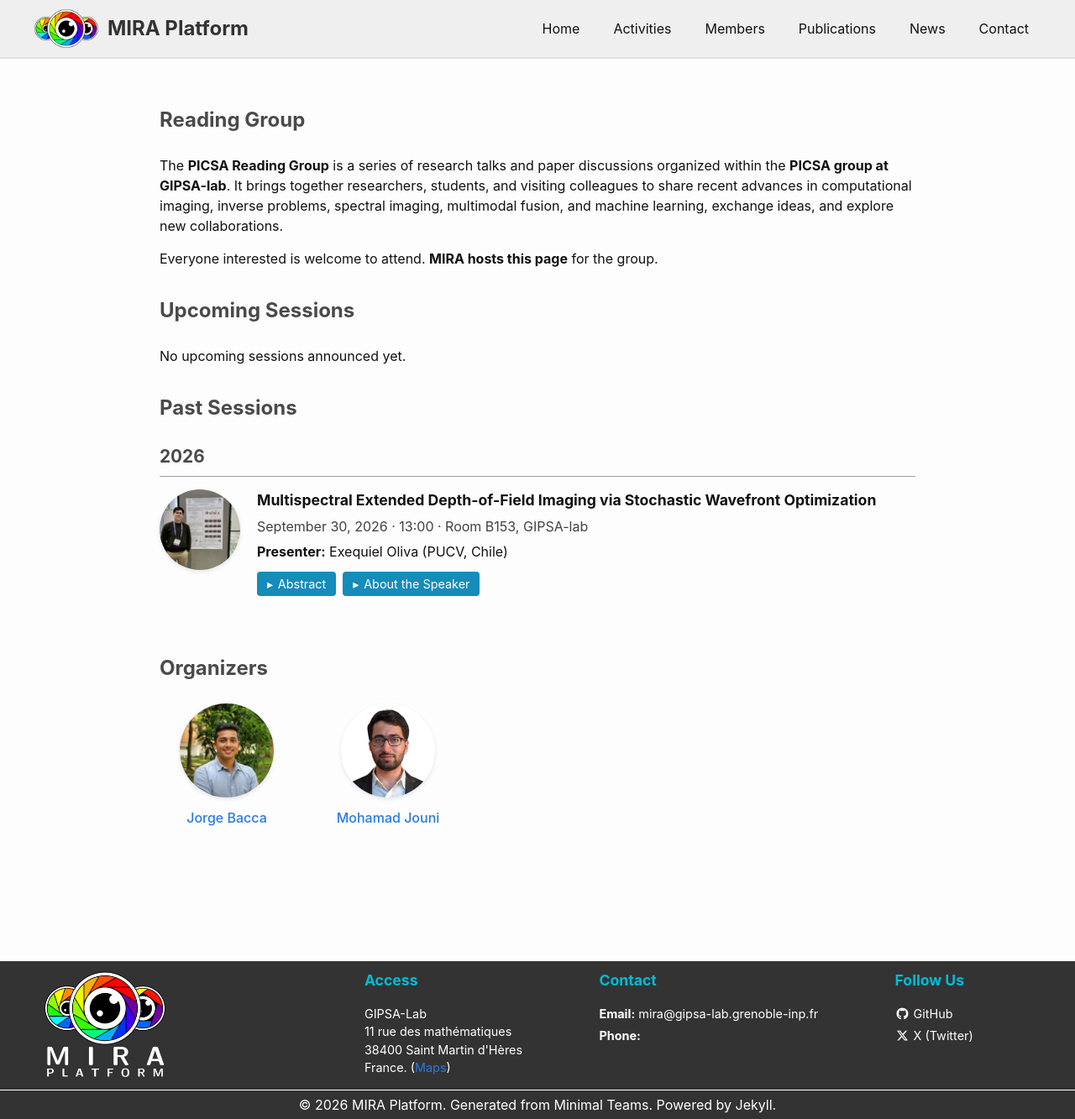
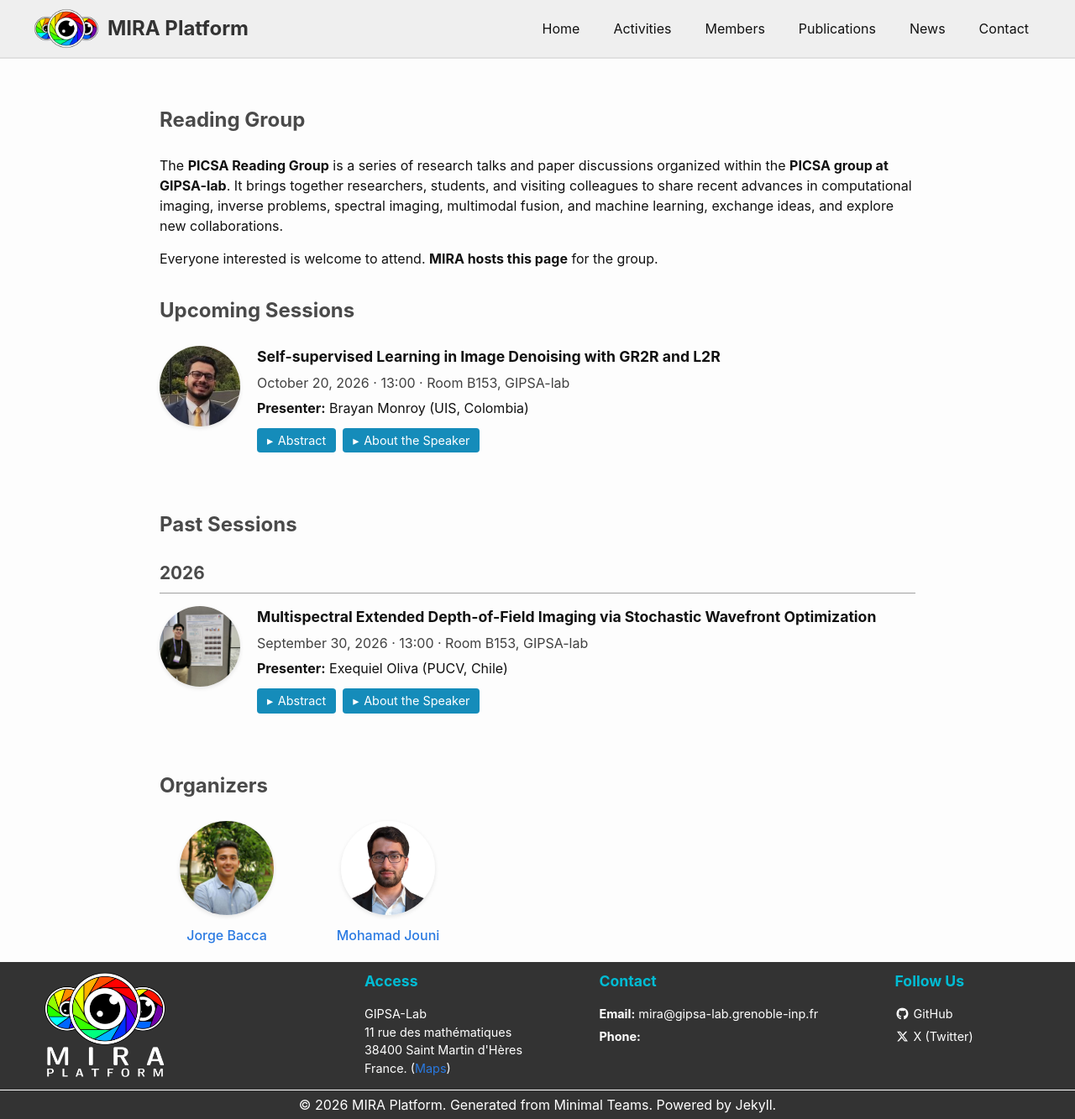
Before and after one commit to mira-imaging/mira-imaging.github.io, a Jekyll site: the page built from _pages_navbar/reading-group.html, in a window 1280 px wide and 1333 px high. Shown: the whole window at 84% size. Built offline with Jekyll 4.4.1, drawn with Linux system fonts in a browser that asks for light colours; some of the changed lines change nothing that is shown.

Commit message:
Add to RG

```diff
--- a/_data/reading_group.yml
+++ b/_data/reading_group.yml
@@ -26,6 +26,48 @@ organizers:
 # Sessions require a quoted YYYY-MM-DD date, title, presenters, and status.
 # Set status to upcoming or past explicitly; dates do not change it automatically.
 sessions:
+  - date: "2026-10-20"
+    title: "Self-supervised Learning in Image Denoising with GR2R and L2R"
+    status: upcoming
+    time: "13:00"
+    location: "Room B153, GIPSA-lab"
+    presenters:
+      - name: Brayan Monroy (UIS, Colombia)
+        photo: brayan_monroy.jpeg
+    abstract: |
+      Learning to denoise images without clean reference data is essential in scientific imaging,
+      where ground truth is often unavailable. This talk presents two complementary frameworks
+      that train denoisers directly from noisy observations:
+      Generalized Recorrupted-to-Recorrupted (GR2R) and Learning to Recorrupt (L2R).
+
+      GR2R extends recorruption-based self-supervision beyond Gaussian noise
+      to broader additive noise models and the natural exponential family,
+      including Poisson and Gamma distributions. By constructing training pairs
+      from individual noisy observations, it yields objectives equivalent
+      in expectation to supervised losses, up to model-independent constants,
+      under appropriate conditions. Its connection to Stein's unbiased risk estimation
+      provides a theoretical foundation without requiring explicit divergence computation.
+
+      L2R addresses a central limitation of this approach: the need for prior knowledge
+      of the noise distribution. It introduces a learnable recorruptor jointly optimized
+      with the denoiser through a min–max objective, adapting auxiliary noise statistics
+      directly from noisy data. Experiments demonstrate its effectiveness for non-Gaussian,
+      heavy-tailed, and spatially correlated noise, alongside competitive performance
+      on real imaging benchmarks with signal-dependent noise.
+
+      The talk will discuss the theoretical principles, practical implementation,
+      and experimental evidence underlying this progression from known to learned recorruption.
+    speaker_bio: |
+      **Brayan Monroy** is a doctoral researcher in Computer Science at **Universidad
+      Industrial de Santander (UIS), Colombia**, and a visiting researcher at **GIPSA-lab**.
+
+      His research combines mathematical optimization and deep learning to address imaging inverse problems,
+      with a particular focus on self-supervised methods for linear and nonlinear forward operators.
+      His work includes self-supervised image denoising beyond Gaussian noise,
+      compressive spectral imaging, and deep-learning approaches for chronic wound assessment.
+      He holds B.Sc. and M.Sc. degrees in Systems Engineering from UIS and contributes to DeepInverse,
+      an open-source Python library for solving imaging inverse problems using deep learning.
+
   - date: "2026-09-30"
     title: "Multispectral Extended Depth-of-Field Imaging via Stochastic Wavefront Optimization"
     status: past
@@ -62,8 +104,7 @@ sessions:
       solution for real-world multispectral EDoF applications.
     speaker_bio: |
       **Exequiel Oliva** is a Ph.D. student at **Pontificia Universidad Católica
-      de Valparaíso (PUCV), Chile**, visiting **GIPSA-lab**. This invited seminar
-      marked the beginning of the PICSA research-talk series.
+      de Valparaíso (PUCV), Chile**, visiting **GIPSA-lab**.
 
       Exequiel Oliva received his B.Sc. degree in 2025 and Engineering Diploma
       in Electronics Engineering in 2026 from Pontificia Universidad Católica
```
